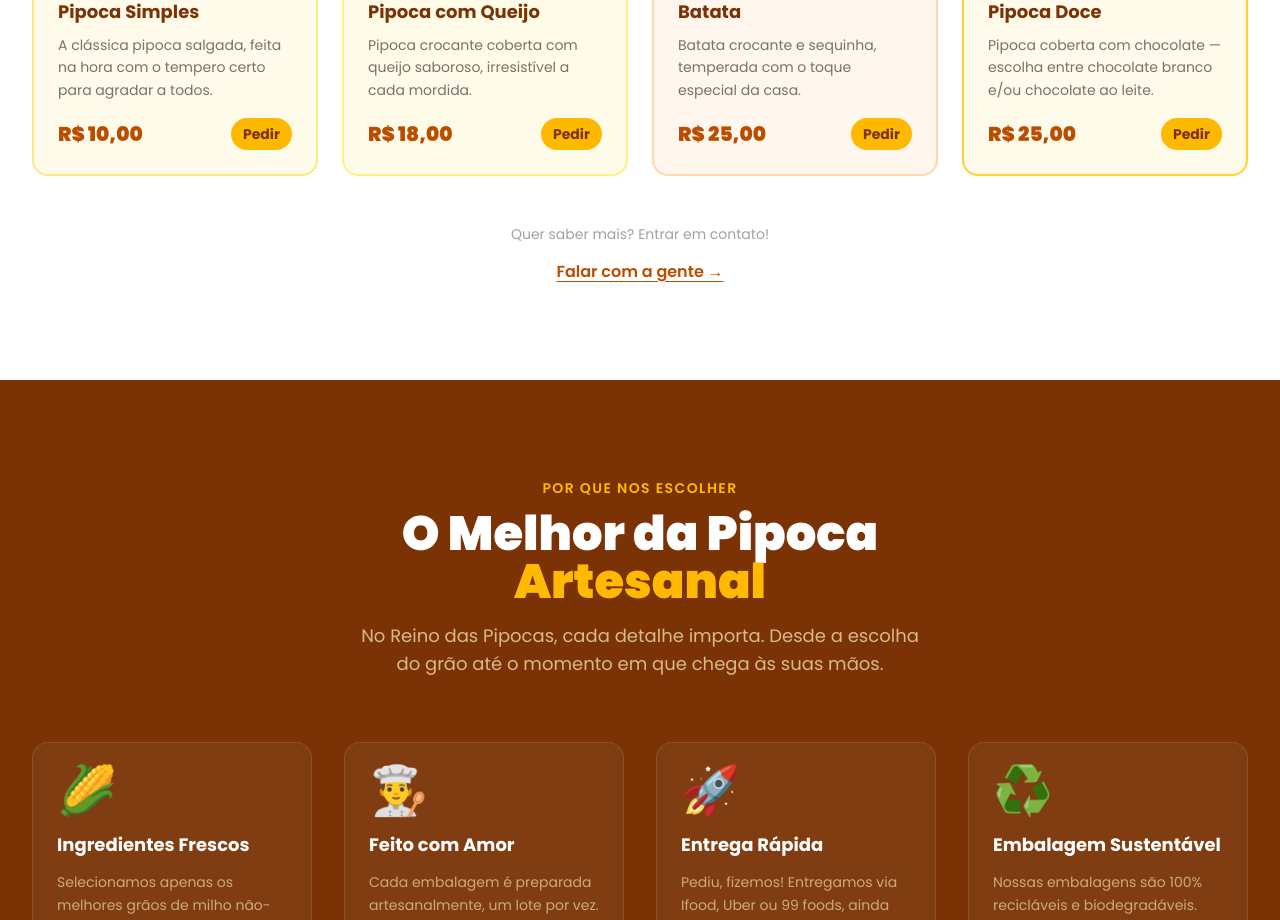
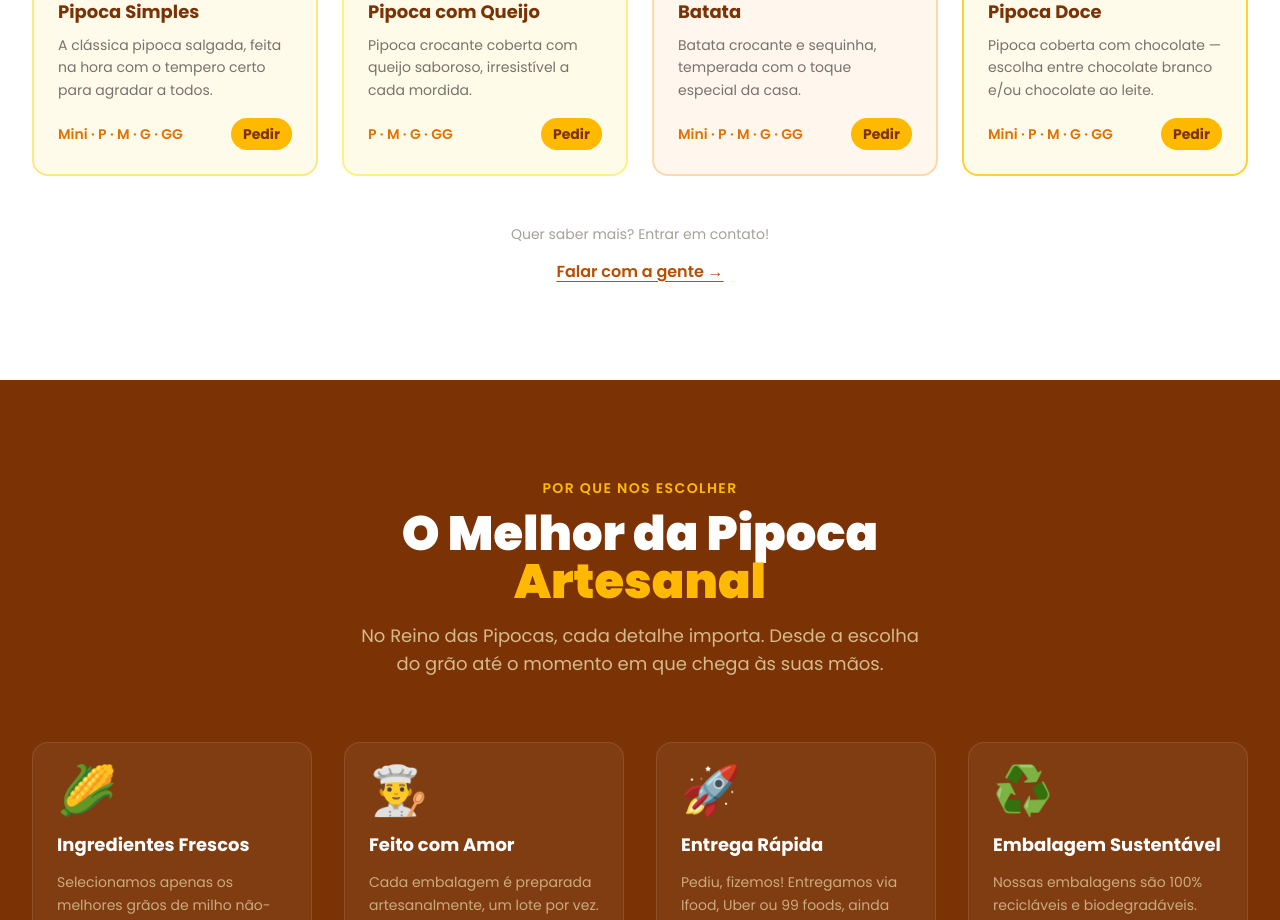
Before and after one commit to alencarconsultorias/lp-reinodaspipocas, a Next.js app: page / in a window 1280 px wide. Shown: the part 1320-2240 px from the top of the page. Built offline with nearby package versions, Linux system fonts and the light colour scheme.

Commit message:
feat: replace prices with size options in Flavors section
Co-Authored-By: Claude Sonnet 4.6 <noreply@anthropic.com>

```diff
--- a/src/components/Flavors.tsx
+++ b/src/components/Flavors.tsx
@@ -3,7 +3,7 @@ const flavors = [
     emoji: "🍿",
     name: "Pipoca Simples",
     description: "A clássica pipoca salgada, feita na hora com o tempero certo para agradar a todos.",
-    price: "R$ 10,00",
+    sizes: "Mini · P · M · G · GG",
     badge: null,
     badgeColor: "",
     bg: "bg-amber-50",
@@ -13,7 +13,7 @@ const flavors = [
     emoji: "🧀",
     name: "Pipoca com Queijo",
     description: "Pipoca crocante coberta com queijo saboroso, irresistível a cada mordida.",
-    price: "R$ 18,00",
+    sizes: "P · M · G · GG",
     badge: "Favorita",
     badgeColor: "bg-orange-500",
     bg: "bg-yellow-50",
@@ -23,7 +23,7 @@ const flavors = [
     emoji: "🥔",
     name: "Batata",
     description: "Batata crocante e sequinha, temperada com o toque especial da casa.",
-    price: "R$ 25,00",
+    sizes: "Mini · P · M · G · GG",
     badge: null,
     badgeColor: "",
     bg: "bg-orange-50",
@@ -33,7 +33,7 @@ const flavors = [
     emoji: "🍫",
     name: "Pipoca Doce",
     description: "Pipoca coberta com chocolate — escolha entre chocolate branco e/ou chocolate ao leite.",
-    price: "R$ 25,00",
+    sizes: "Mini · P · M · G · GG",
     badge: "Premium",
     badgeColor: "bg-amber-800",
     bg: "bg-amber-50",
@@ -84,11 +84,11 @@ export default function Flavors() {
               </p>
 
               <div className="flex items-center justify-between">
-                <span className="text-amber-700 font-black text-xl">
-                  {flavor.price}
+                <span className="text-amber-600 font-semibold text-sm">
+                  {flavor.sizes}
                 </span>
                 <a
-                  href="#contato"
+                  href="/cardapio"
                   className="bg-amber-400 hover:bg-amber-500 text-amber-900 font-bold text-sm px-3 py-1.5 rounded-full transition-colors"
                 >
                   Pedir
```
